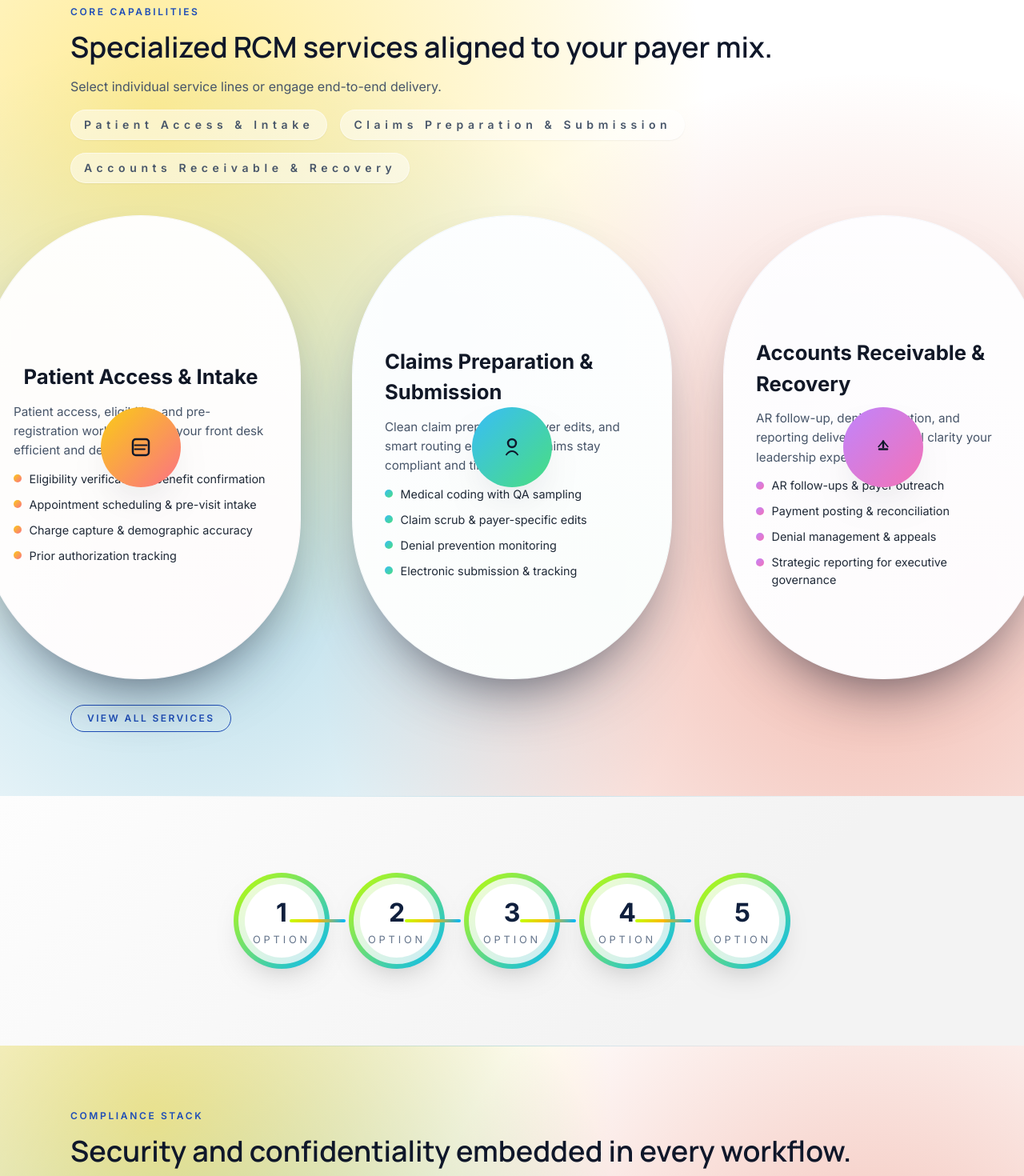
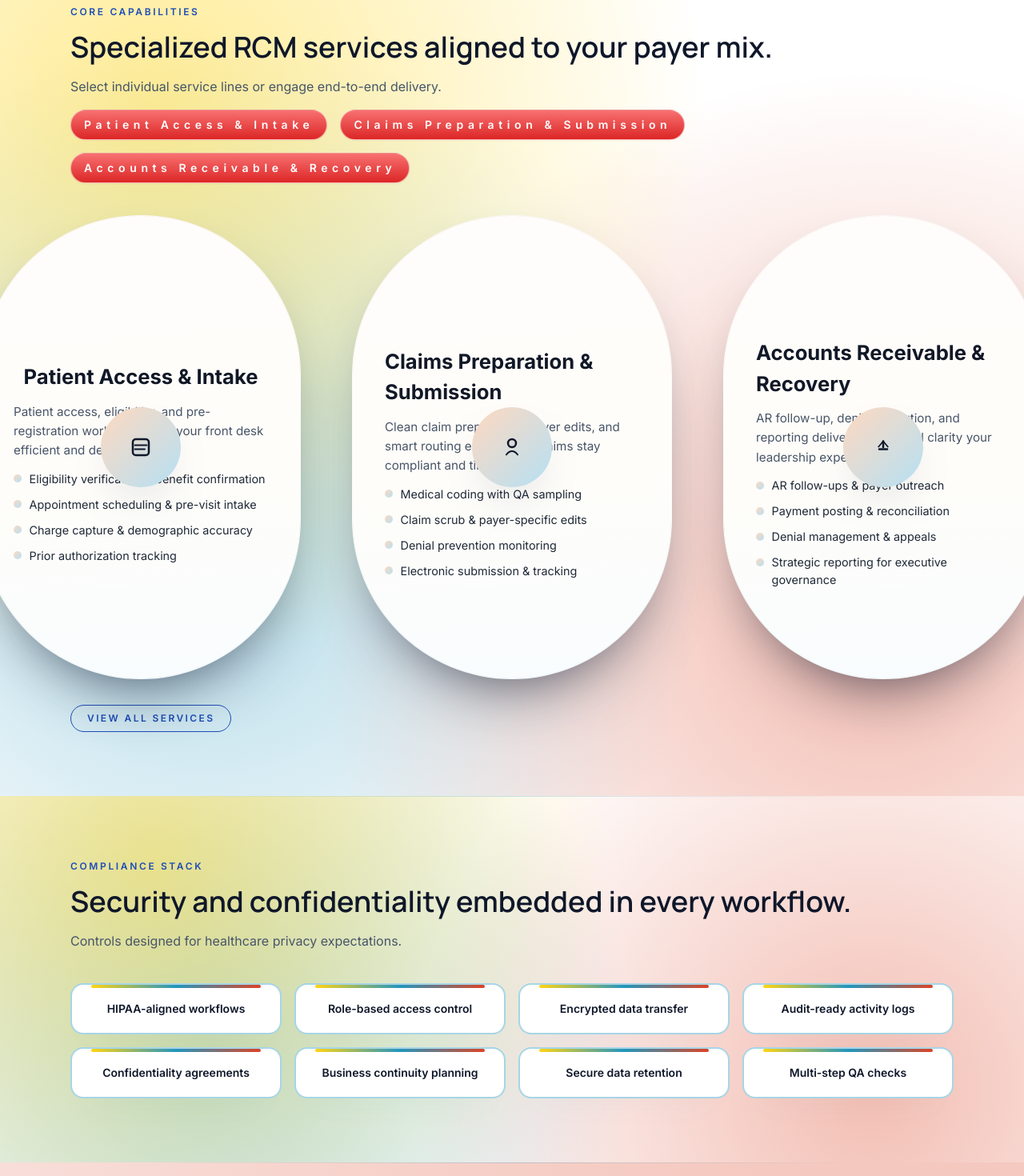
Before and after one commit to TekEssence/Opus-Webpage, a React (Vite) app in the folder opus-bpo/: page / in a window 1280 px wide. Shown: the part 3220-4690 px from the top of the page at 80% size. Built offline with nearby package versions, Linux system fonts and the light colour scheme.

Commit message:
Oval card design3

```diff
--- a/opus-bpo/src/pages/Home.jsx
+++ b/opus-bpo/src/pages/Home.jsx
@@ -84,6 +84,12 @@ const serviceIcons = [
   ),
 ]
 
+const unifiedAccent = {
+  accentStart: "#ffd9c0",
+  accentEnd: "#b5e0f4",
+  gradientStops: ["#ffd9c0", "#ffe3a0", "#b5e0f4"],
+}
+
 const serviceBlocks = [
   {
     title: "Patient Access & Intake",
@@ -97,8 +103,9 @@ const serviceBlocks = [
     ],
     image: null,
     icon: serviceIcons[0],
-    accentStart: "#facc15",
-    accentEnd: "#fb7185",
+    tagAccentStart: "#f87171",
+    tagAccentEnd: "#dc2626",
+    ...unifiedAccent,
   },
   {
     title: "Claims Preparation & Submission",
@@ -112,8 +119,9 @@ const serviceBlocks = [
     ],
     image: null,
     icon: serviceIcons[1],
-    accentStart: "#38bdf8",
-    accentEnd: "#4ade80",
+    tagAccentStart: "#f87171",
+    tagAccentEnd: "#dc2626",
+    ...unifiedAccent,
   },
   {
     title: "Accounts Receivable & Recovery",
@@ -127,17 +135,10 @@ const serviceBlocks = [
     ],
     image: null,
     icon: serviceIcons[2],
-    accentStart: "#c084fc",
-    accentEnd: "#f472b6",
+    tagAccentStart: "#f87171",
+    tagAccentEnd: "#dc2626",
+    ...unifiedAccent,
   },
-]
-
-const optionSteps = [
-  { label: "1", title: "Option" },
-  { label: "2", title: "Option" },
-  { label: "3", title: "Option" },
-  { label: "4", title: "Option" },
-  { label: "5", title: "Option" },
 ]
 
 const OptionBubble = ({ number, label }) => (
@@ -530,7 +531,14 @@ const Home = () => {
           {serviceBlocks.map((block) => (
             <span
               key={block.title}
-              className="rounded-full border border-white/50 bg-white/50 px-4 py-2 text-slate-600 shadow-sm"
+              className="rounded-full border px-4 py-2 text-slate-600 shadow-sm"
+              style={{
+                borderColor: "rgba(255,255,255,0.5)",
+                background: block.tagAccentStart
+                  ? `linear-gradient(180deg, ${block.tagAccentStart}, ${block.tagAccentEnd})`
+                  : "rgba(255,255,255,0.6)",
+                color: block.tagAccentStart ? "#fff" : "#475569",
+              }}
             >
               {block.title}
             </span>
@@ -548,7 +556,9 @@ const Home = () => {
                 style={{
                   background: block.image
                     ? `url(${block.image})`
-                    : `linear-gradient(180deg, ${block.accentStart}20, ${block.accentEnd}20)`,
+                    : block.gradientStops
+                    ? `linear-gradient(180deg, ${block.gradientStops.join(", ")})`
+                    : `linear-gradient(180deg, ${block.accentStart}, ${block.accentEnd})`,
                   backgroundSize: "cover",
                   backgroundPosition: "center",
                 }}
@@ -598,26 +608,6 @@ const Home = () => {
           >
             View All Services
           </Link>
-        </div>
-      </div>
-    </section>
-
-    <section className="option-pipeline section-divider">
-      <div className="mx-auto max-w-5xl px-6 py-16 reveal">
-        <div className="option-pipeline-track">
-          {optionSteps.map((step, index) => (
-            <div key={step.label} className="option-pipeline-node">
-              <div className="option-pipeline-ring">
-                <div className="option-pipeline-inner">
-                  <div className="option-pipeline-number">{step.label}</div>
-                  <div className="option-pipeline-title">{step.title}</div>
-                </div>
-              </div>
-              {index < optionSteps.length - 1 && (
-                <span className="option-pipeline-connector" />
-              )}
-            </div>
-          ))}
         </div>
       </div>
     </section>
```
